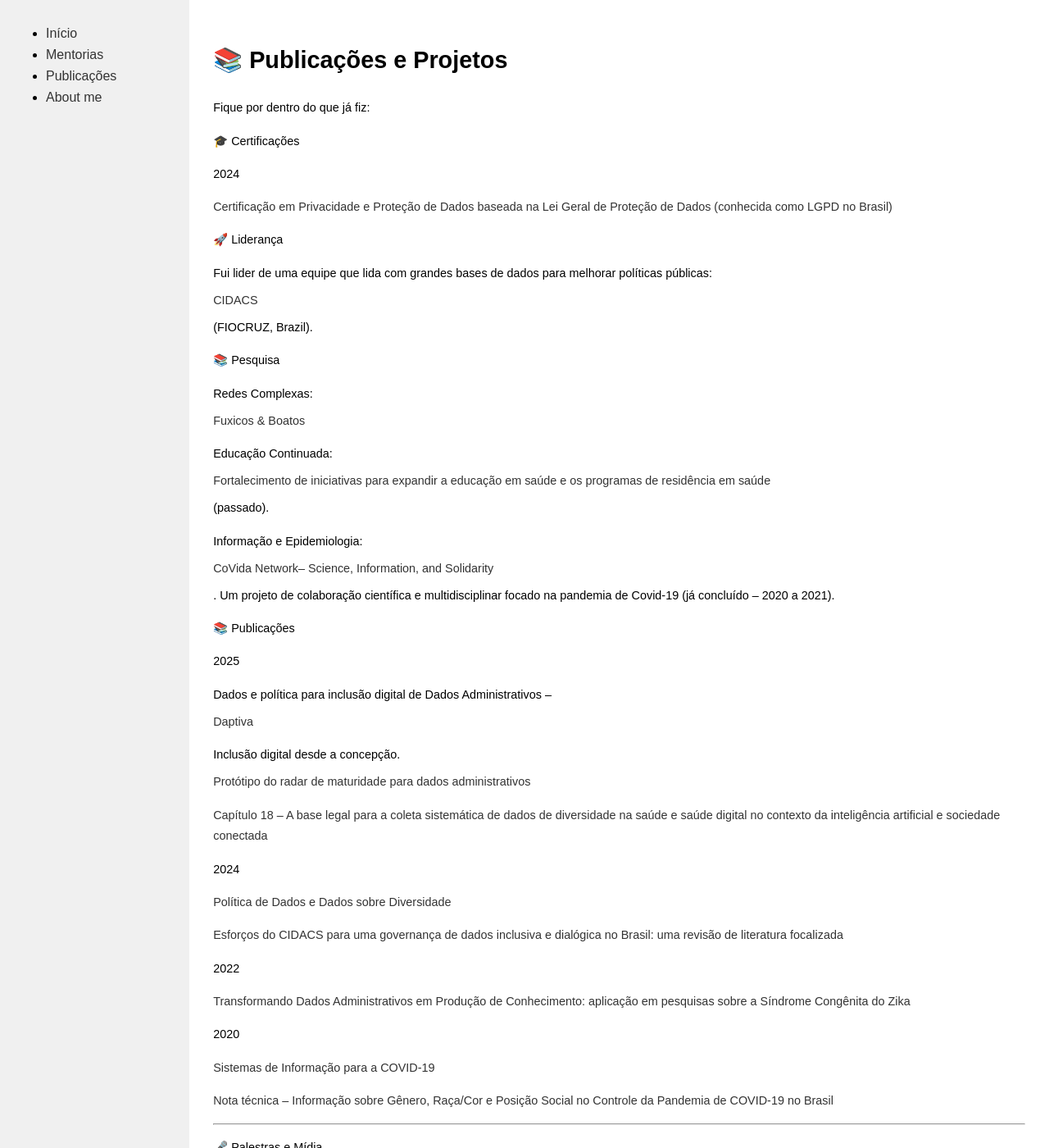
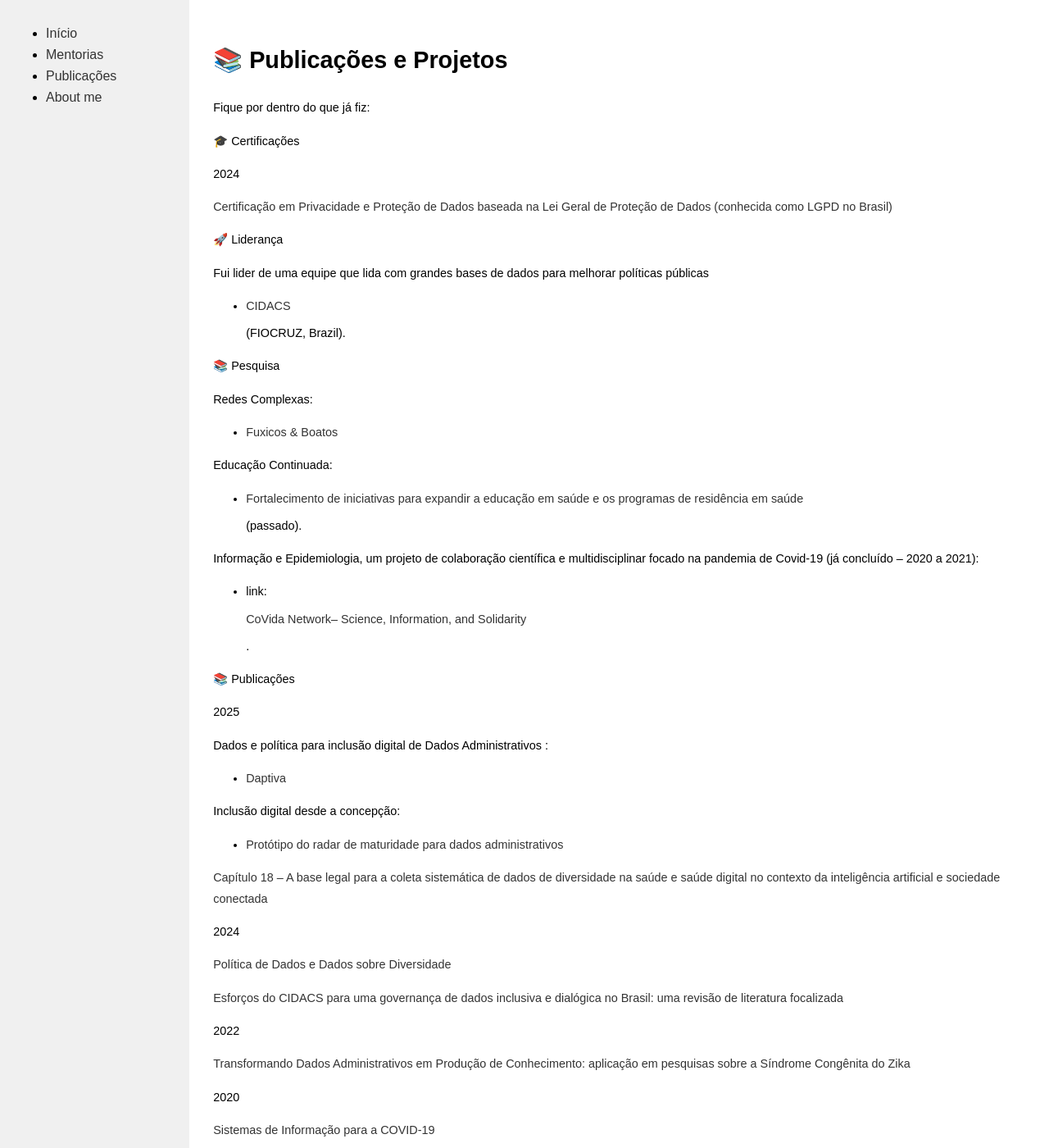
Before and after one commit to MairaLimaS/MairaLimaS.github.io, a Jekyll site: the page built from publicacoes.md, in a window 1280 px wide and 1400 px high. Shown: the whole window at 82% size. Built offline with Jekyll 4.4.1, drawn with Linux system fonts in a browser that asks for light colours.

Commit message:
Update publicacoes.md

```diff
--- a/publicacoes.md
+++ b/publicacoes.md
@@ -15,23 +15,29 @@
 
 🚀 Liderança
 
-Fui lider de uma equipe que lida com grandes bases de dados para melhorar políticas públicas:[CIDACS](https://cidacs.bahia.fiocruz.br/?s=Ma%C3%ADra+Lima) (FIOCRUZ, Brazil).
+Fui lider de uma equipe que lida com grandes bases de dados para melhorar políticas públicas
+  * [CIDACS](https://cidacs.bahia.fiocruz.br/?s=Ma%C3%ADra+Lima) (FIOCRUZ, Brazil).
 
 📚 Pesquisa
 
-Redes Complexas: [Fuxicos & Boatos](https://redessociaisecomplexas.org/?page_id=29)
+Redes Complexas:
+  *  [Fuxicos & Boatos](https://redessociaisecomplexas.org/?page_id=29)
 
-Educação Continuada: [Fortalecimento de iniciativas para expandir a educação em saúde e os programas de residência em saúde](https://cidacs.bahia.fiocruz.br/projeto/fortalecimento-das-acoes-de-expansao-da-educacao-em-saude-e-das-residencias-em-saude-desenvolvimento-de-capacidades-no-uso-de-dados-administrativos-para-pesquisa/) (passado).
+Educação Continuada:
+  * [Fortalecimento de iniciativas para expandir a educação em saúde e os programas de residência em saúde](https://cidacs.bahia.fiocruz.br/projeto/fortalecimento-das-acoes-de-expansao-da-educacao-em-saude-e-das-residencias-em-saude-desenvolvimento-de-capacidades-no-uso-de-dados-administrativos-para-pesquisa/) (passado).
 
-Informação e Epidemiologia: [CoVida Network– Science, Information, and Solidarity](https://cidacs.bahia.fiocruz.br/redecovida/sobre/page/15/). Um projeto de colaboração científica e multidisciplinar focado na pandemia de Covid-19 (já concluído – 2020 a 2021).
+Informação e Epidemiologia, um projeto de colaboração científica e multidisciplinar focado na pandemia de Covid-19 (já concluído – 2020 a 2021):
+  * link: [CoVida Network– Science, Information, and Solidarity](https://cidacs.bahia.fiocruz.br/redecovida/sobre/page/15/).
 
 📚 Publicações
 
 2025
 
-Dados e política para inclusão digital de Dados Administrativos – [Daptiva](https://github.com/MairaLimaS/Dapiva)
+Dados e política para inclusão digital de Dados Administrativos :
+  *  [Daptiva](https://github.com/MairaLimaS/Dapiva)
 
-Inclusão digital desde a concepção. [Protótipo do radar de maturidade para dados administrativos](https://mairalmas.shinyapps.io/auroraBta_eng/)
+Inclusão digital desde a concepção:
+  *  [Protótipo do radar de maturidade para dados administrativos](https://mairalmas.shinyapps.io/auroraBta_eng/)
 
 [Capítulo 18 – A base legal para a coleta sistemática de dados de diversidade na saúde e saúde digital no contexto da inteligência artificial e sociedade conectada](https://itsrio.org/wp-content/uploads/2017/01/01-ITS_UERJ_POS_2024_V3.pdf)
 
```
